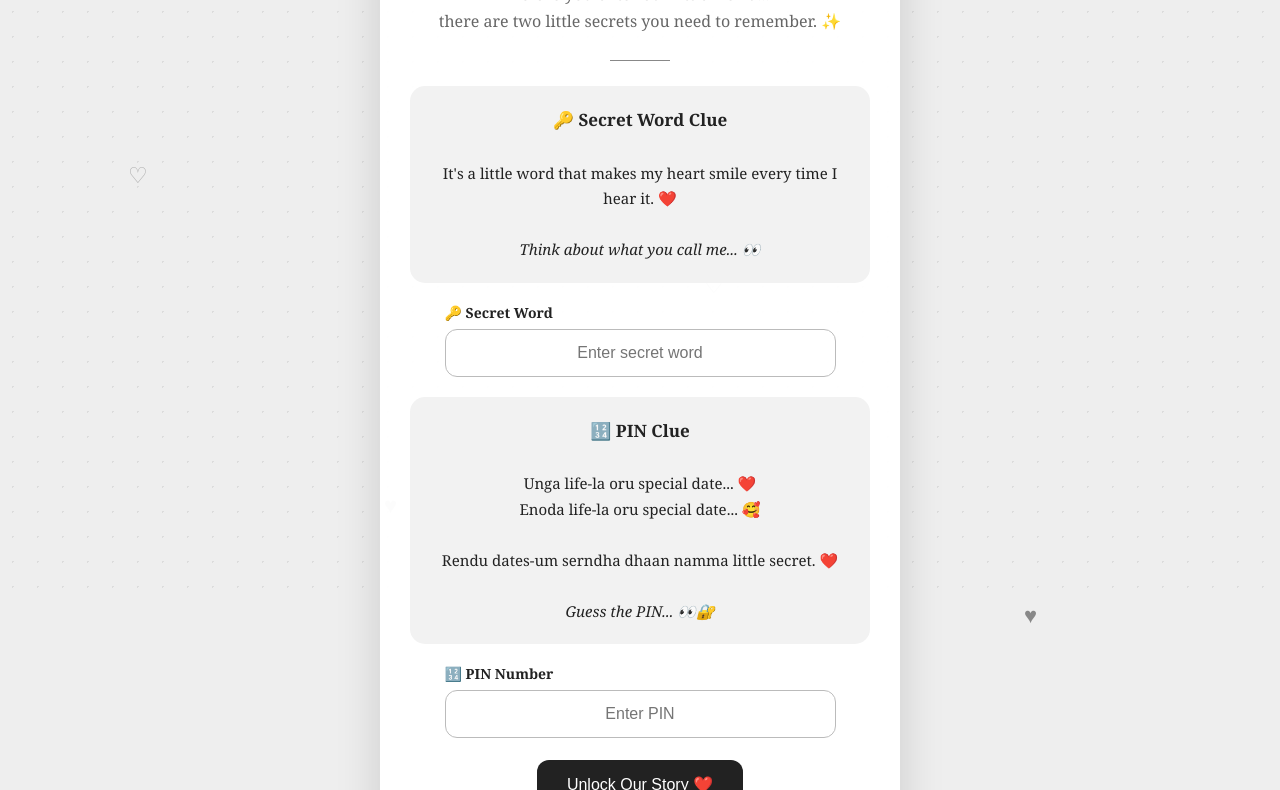
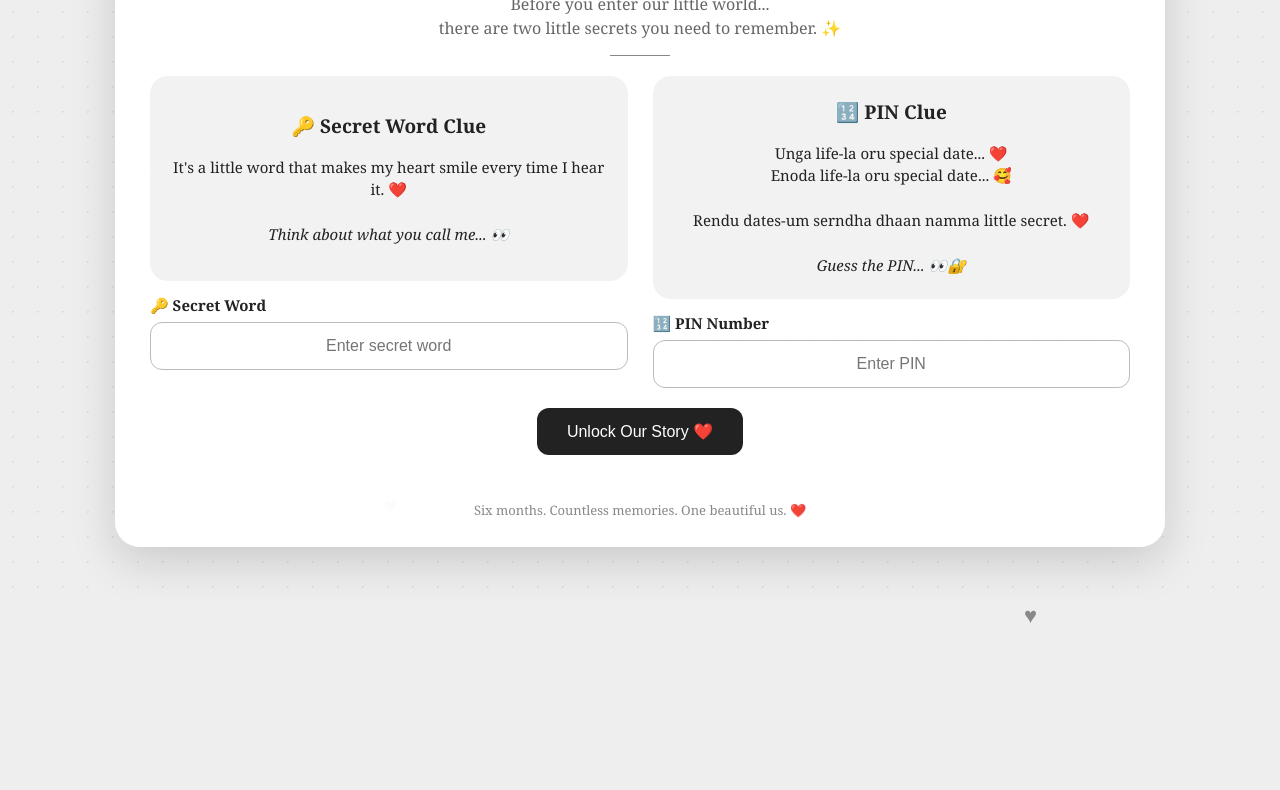
Before and after one commit to Yuvasri490/our-6-months, a plain HTML site: page index.html in a window 1280 px wide. Shown: the part 201-991 px from the top of the page. After the commit the page ends 800 px from the top, so only its background shows below. Drawn offline with Linux system fonts and the light colour scheme.

Commit message:
Update index.html

```diff
--- a/index.html
+++ b/index.html
@@ -33,6 +33,8 @@
             opacity: 0.25;
             z-index: -2;
         }
+
+        /* Floating hearts */
 
         .heart {
             position: fixed;
@@ -79,10 +81,12 @@
             }
         }
 
+        /* Main box */
+
         .secret-box {
-            width: 90%;
-            max-width: 520px;
-            padding: 45px 30px;
+            width: 94%;
+            max-width: 1050px;
+            padding: 28px 35px;
             background: rgba(255, 255, 255, 0.96);
             border-radius: 25px;
             text-align: center;
@@ -103,51 +107,76 @@
         }
 
         .lock {
-            font-size: 48px;
+            font-size: 42px;
         }
 
         h1 {
-            font-size: 34px;
-            margin: 10px 0;
+            font-size: 32px;
+            margin: 5px 0;
         }
 
         .subtitle {
             color: #666;
-            line-height: 1.7;
+            line-height: 1.5;
+            margin: 8px 0;
         }
 
         .line {
             width: 60px;
             height: 1px;
             background: #888;
-            margin: 25px auto;
+            margin: 15px auto 20px;
         }
+
+        /* TWO SIDE-BY-SIDE SECTIONS */
+
+        .secret-container {
+            display: grid;
+            grid-template-columns: 1fr 1fr;
+            gap: 25px;
+            width: 100%;
+        }
+
+        .secret-section {
+            display: flex;
+            flex-direction: column;
+        }
+
+        /* Clue boxes */
 
         .hint {
             background: #f2f2f2;
-            border-radius: 15px;
-            padding: 20px;
-            margin: 20px 0;
-            line-height: 1.7;
+            border-radius: 18px;
+            padding: 22px 20px;
+            line-height: 1.5;
             font-size: 15px;
+            min-height: 205px;
+            display: flex;
+            flex-direction: column;
+            justify-content: center;
         }
 
         .hint-title {
             font-weight: bold;
-            font-size: 17px;
+            font-size: 19px;
+            margin-bottom: 15px;
         }
+
+        /* Input labels */
 
         .input-title {
             display: block;
             text-align: left;
-            margin: 15px auto 7px;
-            width: 85%;
-            font-size: 14px;
+            margin: 14px 0 7px;
+            width: 100%;
+            font-size: 15px;
             font-weight: bold;
         }
 
+        /* Inputs */
+
         input {
-            width: 85%;
+            width: 100%;
             padding: 14px;
             border: 1px solid #bbb;
             border-radius: 12px;
@@ -161,9 +190,11 @@
             border-color: #555;
         }
 
+        /* Button */
+
         button {
-            margin-top: 22px;
-            padding: 15px 30px;
+            margin-top: 20px;
+            padding: 14px 30px;
             border: none;
             border-radius: 12px;
             background: #222;
@@ -178,17 +209,45 @@
             transform: scale(1.04);
         }
 
+        /* Message */
+
         #message {
-            margin-top: 20px;
-            min-height: 24px;
+            margin-top: 12px;
+            min-height: 22px;
             font-size: 15px;
             font-weight: bold;
         }
 
+        /* Footer */
+
         .footer {
-            margin-top: 25px;
+            margin-top: 12px;
             font-size: 13px;
             color: #888;
+        }
+
+        /* Mobile */
+
+        @media (max-width: 700px) {
+
+            body {
+                overflow-y: auto;
+                padding: 15px 0;
+            }
+
+            .secret-box {
+                width: 94%;
+                padding: 25px 18px;
+            }
+
+            .secret-container {
+                grid-template-columns: 1fr;
+                gap: 20px;
+            }
+
+            .hint {
+                min-height: auto;
+            }
         }
     </style>
 </head>
@@ -196,6 +255,7 @@
 <body>
 
     <!-- Floating hearts -->
+
     <div class="heart">♡</div>
     <div class="heart">♥</div>
     <div class="heart">♡</div>
@@ -217,15 +277,20 @@
         <div class="line"></div>
 
 
-        <!-- SECRET WORD CLUE -->
+        <!-- TWO SIDE-BY-SIDE SECTIONS -->
+
+        <div class="secret-container">
+
+
+            <!-- LEFT: SECRET WORD -->
+
+            <div class="secret-section">
 
                 <div class="hint">
 
                     <div class="hint-title">
                         🔑 Secret Word Clue
                     </div>
-
-            <br>
 
                     It's a little word that makes my heart smile
                     every time I hear it. ❤️
@@ -238,7 +303,6 @@
 
                 </div>
 
-
                 <label class="input-title">
                     🔑 Secret Word
                 </label>
@@ -249,8 +313,12 @@
                     placeholder="Enter secret word"
                 >
 
+            </div>
 
-        <!-- PIN CLUE -->
+
+            <!-- RIGHT: PIN -->
+
+            <div class="secret-section">
 
                 <div class="hint">
 
@@ -258,18 +326,22 @@
                         🔢 PIN Clue
                     </div>
 
+                    Unga life-la oru special date... ❤️
+
                     <br>
 
-           Unga life-la oru special date... ❤️
-           <br>
                     Enoda life-la oru special date... 🥰
+
                     <br><br>
 
                     Rendu dates-um serndha dhaan
                     namma little secret. ❤️
+
                     <br><br>
 
-    <em>Guess the PIN... 👀🔐</em>
+                    <em>
+                        Guess the PIN... 👀🔐
+                    </em>
 
                 </div>
 
@@ -285,8 +357,12 @@
                     maxlength="6"
                 >
 
+            </div>
 
-        <br>
+        </div>
+
+
+        <!-- UNLOCK BUTTON -->
 
         <button onclick="unlockStory()">
             Unlock Our Story ❤️
@@ -319,9 +395,12 @@
                 .trim();
 
 
-            /* CHANGE THESE TWO VALUES */
+            /* SECRET WORD */
 
             const secretWord = "konjeee";
+
+
+            /* PIN */
 
             const secretPin = "1427";
 
@@ -345,12 +424,14 @@
 
             }
 
+
             else if (enteredWord !== secretWord) {
 
                 document.getElementById("message").innerHTML =
                     "💕 The secret word isn't correct. Think again...";
 
             }
+
 
             else if (enteredPin !== secretPin) {
 
```
Lines whose indentation alone changed are shown as unchanged.
